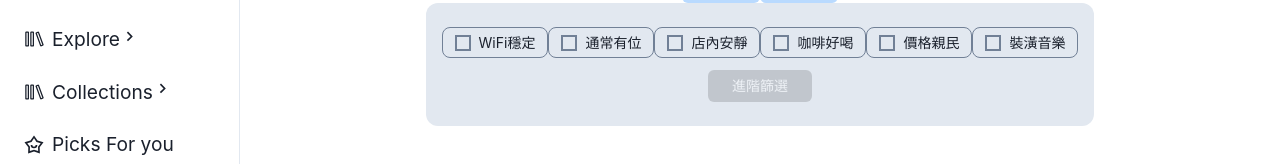
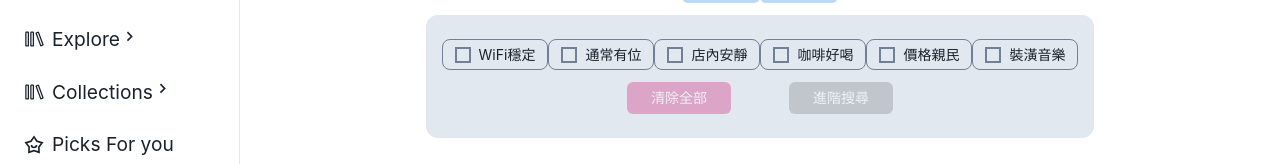
Before and after one commit to ellenchialin/ka-pi, a React (Create React App) app: page /search/features in a window 1280 px wide. Shown: the part 125-289 px from the top of the page. Built offline with nearby package versions, Linux system fonts and the light colour scheme; no server answers.

Commit message:
Refactor filter cafes code

```diff
--- a/src/pages/search/SearchByFeature.js
+++ b/src/pages/search/SearchByFeature.js
@@ -81,12 +81,13 @@ function SearchByFeature() {
           cafe => cafe.limited_time === 'no' && cafe.socket === 'yes'
         )
 
-        let results = []
-        value.forEach(feature => {
-          const cafes = defaultMatched.filter(cafe => cafe[feature] >= 5)
-          results.push(cafes)
+        const filterResults = defaultMatched.filter(cafe => {
+          return value.some(feature => {
+            return cafe[feature] >= 5
           })
-        setFilteredCafes(results.flat())
+        })
+
+        setFilteredCafes(filterResults)
       })
       .catch(error => {
         alert('篩選發生錯誤，請確認網路連線，或聯繫開發人員')
@@ -100,7 +101,7 @@ function SearchByFeature() {
       <Heading as="h2" size="lg" mb="3">
         透過條件進階搜尋
       </Heading>
-      <Flex w="400px" justify="center" align="center" direction="column">
+      <Flex w="400px" justify="center" align="center" direction="column" mb="3">
         <Text>預設必備條件</Text>
         <Flex>
           {defaultFeatures.map((feature, i) => (
@@ -129,6 +130,18 @@ function SearchByFeature() {
             />
           ))}
         </Flex>
+        <Flex w="60%" justify="space-evenly">
+          <Button
+            colorScheme="pink"
+            variant="solid"
+            fontSize="0.875rem"
+            fontWeight="normal"
+            px="6"
+            h="8"
+            isDisabled={value.length === 0 ? true : false}
+          >
+            清除全部
+          </Button>
           <Button
             colorScheme="blackAlpha"
             variant="solid"
@@ -139,8 +152,9 @@ function SearchByFeature() {
             onClick={submitSearch}
             isDisabled={value.length === 0 ? true : false}
           >
-          進階篩選
+            進階搜尋
           </Button>
+        </Flex>
       </Flex>
       {isLoading ? (
         <Spinner
```
Lines whose indentation alone changed are shown as unchanged.
